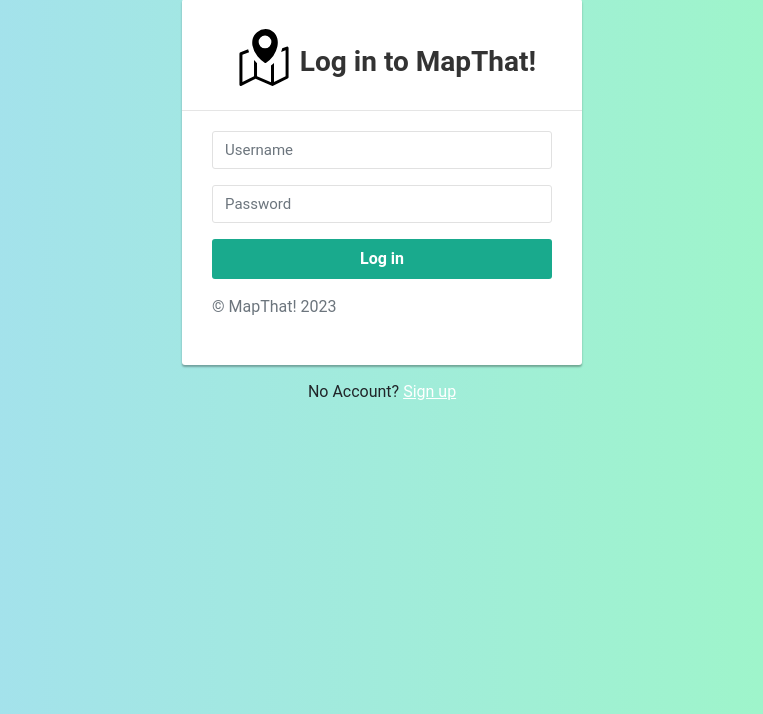
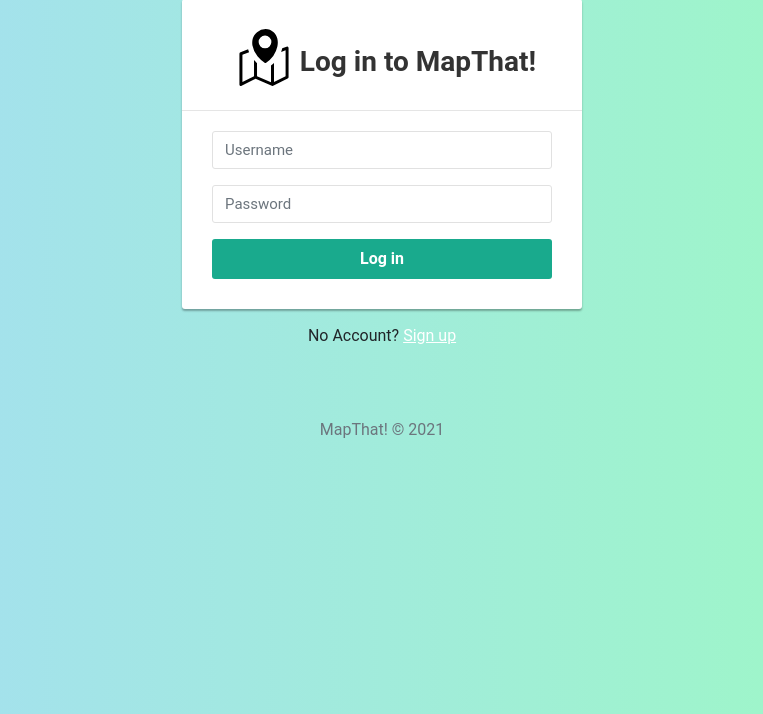
Before and after one commit to samalstonn/MapThat, a Django app: page / in a window 1280 px wide. Shown: the part 31-745 px from the top of the page, without its empty margins (258-1021 px from the left). Run offline with Django 4.2, Linux system fonts and the light colour scheme; some libraries are stand-ins or nearby versions.

Commit message:
Added Footer to Login/Signup

```diff
--- a/mysite/mapthat/templates/mapthat/login.html
+++ b/mysite/mapthat/templates/mapthat/login.html
@@ -22,8 +22,7 @@ Login
     </div>
     </div>
     <button class="w-100 btn btn-lg btn-primary" type="submit">Log in</button>
-    <p class="mt-3 text-muted">&copy; MapThat! 2023</p>
   </form>
   <div class="text-center">No Account? <a href="{% url 'mapthat:signup' %}"">Sign up</a></div>
 </main>
-{% endblock %}
+  {% endblock %}
--- a/mysite/mapthat/templates/mapthat/masters/login-signup-master.html
+++ b/mysite/mapthat/templates/mapthat/masters/login-signup-master.html
@@ -1,5 +1,11 @@
 <title>{% block title %}{% endblock %}</title>
+
+{% load static %}
+{% block favicon %}
+<link rel="icon" type="image/x-icon" href="{% static 'mapthat/map-icon.svg' %}">
+{% endblock %}
 {% block head %}
+
 
 <link rel="stylesheet" href="https://stackpath.bootstrapcdn.com/bootstrap/4.5.0/css/bootstrap.min.css">
 <link rel="stylesheet" href="https://maxcdn.bootstrapcdn.com/font-awesome/4.7.0/css/font-awesome.min.css">
@@ -151,5 +157,16 @@
   {% block content %}{% endblock %}
 
 </body>
+<footer>
+  <div class=" container">
+    <div class="row">
+      <div class="col-md-12">
+        <div class="footer p-3 mt-4 text-center text-muted">
+          <p>MapThat! &copy; 2021</p>
+        </div>
+      </div>
+    </div>
+  </div>
+</footer>
 
 </html>
--- a/mysite/mapthat/templates/mapthat/masters/master.html
+++ b/mysite/mapthat/templates/mapthat/masters/master.html
@@ -12,6 +12,9 @@
     {% endblock %}
   </title>
   <link rel="icon" type="image/x-icon" href="{% static 'mapthat/map-icon.svg' %}">
+  {% block favicon %}
+  {% endblock %}
+
 
   {% block head %}
   {% endblock %}
```
